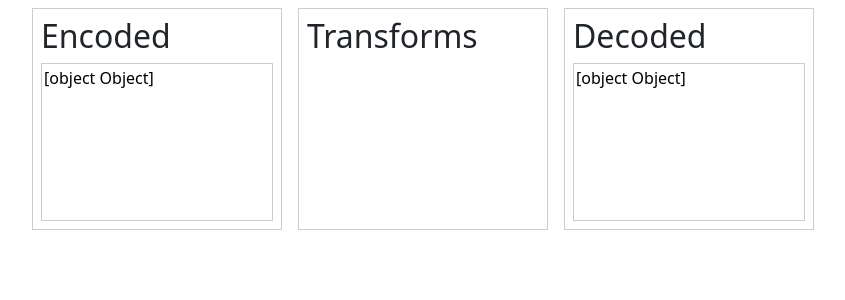
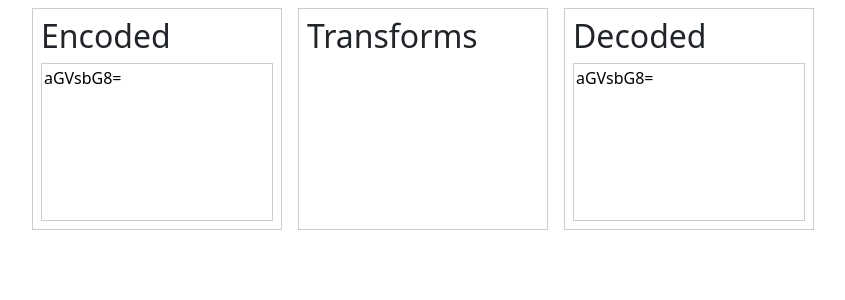
Before and after one commit to bysse/mr-data, a Vue app: page / in a window 1280 px wide. Shown: the top 300 px of the page, without its empty margins (58-903 px from the left). Built offline with nearby package versions, Linux system fonts and the light colour scheme; the HTML template or start-up script is replaced by a standard one.

Commit message:
It's compiling

```diff
--- a/src/App.vue
+++ b/src/App.vue
@@ -5,10 +5,12 @@ import transformRegistry from './transform/transform_registry'
 import TextEdit from './components/TextEdit.vue'
 import { TransformManager } from './transform/transform_manager'
 
-const transforms = ref([])
 const suggestions = ref<Transform[]>([])
 
 const manager = new TransformManager('aGVsbG8=')
+const input = manager.getInput()
+const output = manager.getOutput()
+const transforms = ref<Transform[]>([])
 
 function apply() {
   const result = manager.applyTransforms()
@@ -29,8 +31,9 @@ function apply() {
   console.log(suggestionList)
 }
 
-function appendTransform(transformId: string) {
-  if (manager.appendTransform(transformId)) {
+function appendTransform(transform: Transform) {
+  if (manager.appendTransform(transform)) {
+    transforms.value = manager.transformChain.all()
     apply()
   }
 }
@@ -38,6 +41,7 @@ function appendTransform(transformId: string) {
 function removeTransform(index: number) {
   console.log('Removing transform at index: ' + index)
   if (manager.removeTransform(index)) {
+    transforms.value = manager.transformChain.all()
     apply()
   }
 }
@@ -51,7 +55,7 @@ apply()
       <div class="section">
         <h2>Encoded</h2>
 
-        <TextEdit v-model="manager.input" @on-change="apply" />
+        <TextEdit v-model="input" @on-change="apply" />
       </div>
 
       <div class="section">
@@ -64,7 +68,11 @@ apply()
         <div v-if="suggestions.length > 0">
           <h3>Suggestions</h3>
           <ul>
-            <li v-for="suggestion in suggestions" @click="appendTransform(suggestion)">
+            <li
+              v-for="(suggestion, index) in suggestions"
+              :key="index"
+              @click="appendTransform(suggestion)"
+            >
               {{ suggestion.title }}
             </li>
           </ul>
@@ -74,7 +82,7 @@ apply()
       <div class="section">
         <h2>Decoded</h2>
 
-        <TextEdit v-model="manager.output" :tab-size="2" />
+        <TextEdit v-model="output" :tab-size="2" />
       </div>
     </div>
   </main>
--- /dev/null
+++ b/src/lib/proxy.ts
@@ -0,0 +1,12 @@
+import { computed, type Ref } from 'vue'
+
+export function proxy<T>(model: Ref<T, T>): Ref<T, T> {
+  return computed({
+    get() {
+      return model.value
+    },
+    set(newValue: T) {
+      model.value = newValue
+    }
+  })
+}
--- a/src/query.ts
+++ b/src/query.ts
@@ -6,10 +6,10 @@ export default class QueryString {
   }
 
   static parse(queryString: string): Map<string, string> {
-    let map = new Map<string, string>()
+    const map = new Map<string, string>()
 
     const pairs = queryString.split('&')
-    pairs.forEach(pair => {
+    pairs.forEach((pair) => {
       const [key, value] = pair.split('=')
       map.set(key, value)
     })
@@ -17,13 +17,16 @@ export default class QueryString {
   }
 
   static stringify(map: Map<string, string>): string {
-    return map.entries()
-      .map(entry => `${entry[0]}=${entry[1]}`)
-      .join('&')
+    const kv: string[] = []
+    for (const entry of map.entries()) {
+      kv.push(`${entry[0]}=${entry[1]}`)
+    }
+
+    return kv.join('&')
   }
 
   get(key: string) {
-    return this.map.get(key);
+    return this.map.get(key)
   }
 
   set(key: string, value: string) {
--- a/src/transform/json.ts
+++ b/src/transform/json.ts
@@ -21,8 +21,8 @@ export class JsonFormatTransform extends Transform {
     if (buffer.type.matches(TYPE_VALUE)) {
       const data = buffer.data as string
       if (data.length > 1) {
-        const first = data.at(0)
-        const last = data.at(data.length - 1)
+        const first = data.charAt(0)
+        const last = data.charAt(data.length - 1)
 
         if (
           (first === '{' && last === '}') ||
@@ -37,8 +37,8 @@ export class JsonFormatTransform extends Transform {
     if (buffer.type.matches(TYPE_BINARY)) {
       const data = buffer.data as Uint8ClampedArray
       if (data.length > 1) {
-        const first = data.at(0)
-        const last = data.at(data.length - 1)
+        const first = data[0]
+        const last = data[data.length - 1]
 
         if (
           (first === leftBrace && last === rightBrace) ||
--- a/src/transform/transform_manager.ts
+++ b/src/transform/transform_manager.ts
@@ -3,6 +3,8 @@ import { TransformChain, TransformChainResult } from './transform_chain'
 import transformRegistry from './transform_registry'
 import { ValueBuffer } from './buffer'
 import QueryString from '../query'
+import { proxy } from '../lib/proxy'
+import type { Transform } from './transform'
 
 export class TransformManager {
   readonly input: Ref<string, string>
@@ -21,15 +23,27 @@ export class TransformManager {
     // load any initial transform chain from the query string
     const chain = this.queryString.get('chain')
     if (chain) {
-      chain.split('|').forEach(this.appendTransform)
+      chain.split('|').forEach(this.appendTransformById)
     }
   }
 
-  appendTransform(transformId: string): boolean {
+  getInput(): Ref<string, string> {
+    return proxy(this.input)
+  }
+
+  getOutput(): Ref<string, string> {
+    return proxy(this.output)
+  }
+
+  appendTransformById(transformId: string): boolean {
     const transform = transformRegistry.get(transformId)
     if (transform === undefined) {
       return this.setError(`Unknown transform "${transformId}"`)
     }
+    return this.appendTransform(transform)
+  }
+
+  appendTransform(transform: Transform): boolean {
     try {
       this.transformChain.append(transform)
       this.updateQueryString()
--- a/tsconfig.app.json
+++ b/tsconfig.app.json
@@ -1,12 +1,11 @@
 {
   "extends": "@vue/tsconfig/tsconfig.dom.json",
-  "include": [
-    "./env.d.ts", "src/**/*", "src/**/*.vue"],
+  "include": ["./env.d.ts", "src/**/*", "src/**/*.vue"],
   "exclude": ["src/**/__tests__/*"],
   "compilerOptions": {
     "composite": true,
     "tsBuildInfoFile": "./node_modules/.tmp/tsconfig.app.tsbuildinfo",
-
+    "target": "es2022",
     "baseUrl": "./ts/mr-data",
     "paths": {
       "@/*": ["./src/*"]
--- a/tsconfig.json
+++ b/tsconfig.json
@@ -1,9 +1,6 @@
 {
   "files": [],
   "references": [
-    {
-      "path": "./tsconfig.node.json"
-    },
     {
       "path": "./tsconfig.app.json"
     },
```
Also changed, not shown: tsconfig.node.json (deleted, +0 -19 lines).
